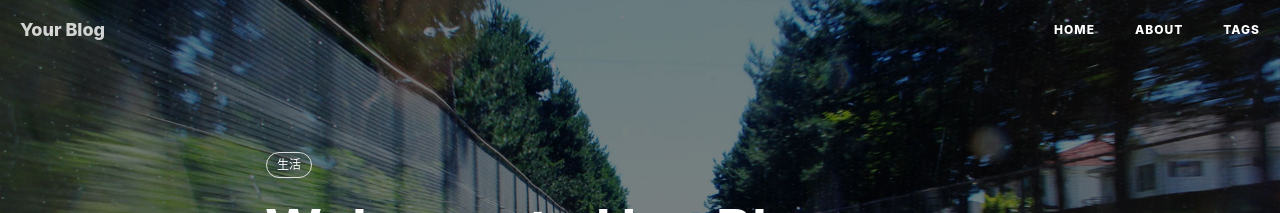
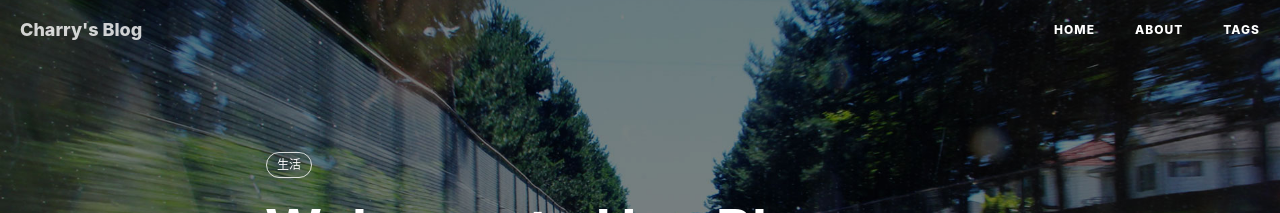
Before and after one commit to CharryLi/charryli.github.io, a Jekyll site: the page built from _posts/2014-01-29-hello-2015.markdown, in a window 1280 px wide. Shown: the top 213 px of the page. Built offline with Jekyll 4.4.1, drawn with Linux system fonts in a browser that asks for light colours; nearby versions of some CDN libraries; comment, search, counter and statistics services are not loaded; some of the changed text lies outside the part shown.

Commit message:
update config

```diff
--- a/_config.yml
+++ b/_config.yml
@@ -1,12 +1,12 @@
 # Site settings
-title: Your Blog
-SEOTitle: 你的博客 | Your Blog
+title: Charry's Blog
+SEOTitle: Charry的博客 | Charry's Blog
 header-img: img/home-bg.jpg
-email: huxpro@gmail.com
+email: chenkanli.jy@gmail.com
 description: ""
 keyword: ""
-url: "http://huangxuan.me"              # your host, for absolute URL
-baseurl: "/huxblog-boilerplate"         # for example, '/blog' if your blog hosted on 'host/blog'
+url: "http://charryli.github.io"              # your host, for absolute URL
+baseurl: ""         # for example, '/blog' if your blog hosted on 'host/blog'
 
 
 
@@ -82,8 +82,8 @@ featured-condition-size: 1              # A tag will be featured if the size of
 # Friends
 friends: [
     {
-        title: "Hux Blog",
-        href: "http://huangxuan.me"
+        title: "Charry Blog",
+        href: "http://charryli.github.io"
     },{
         title: "Foo",
         href: "#"
```
Also changed, not shown: 10 other files.
